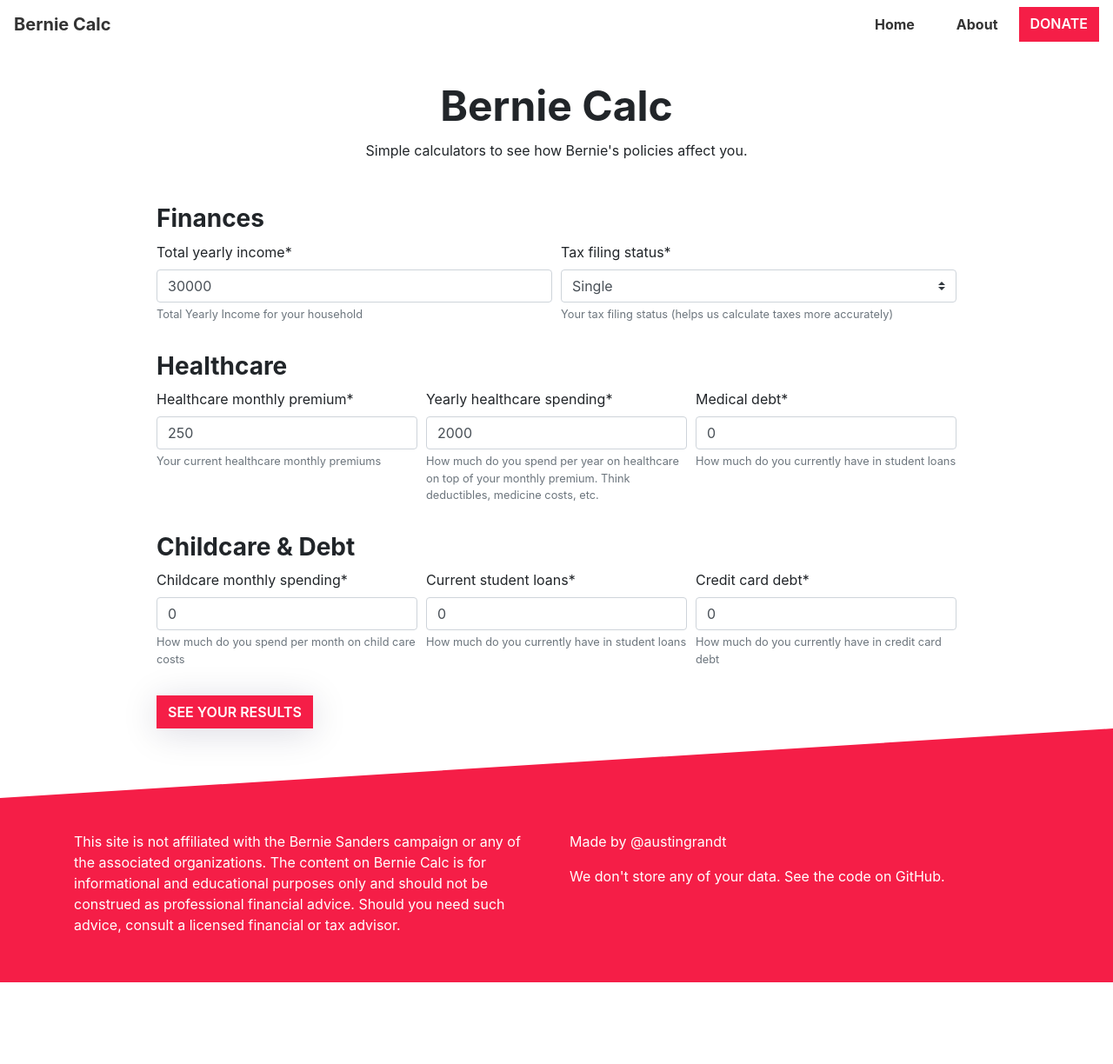
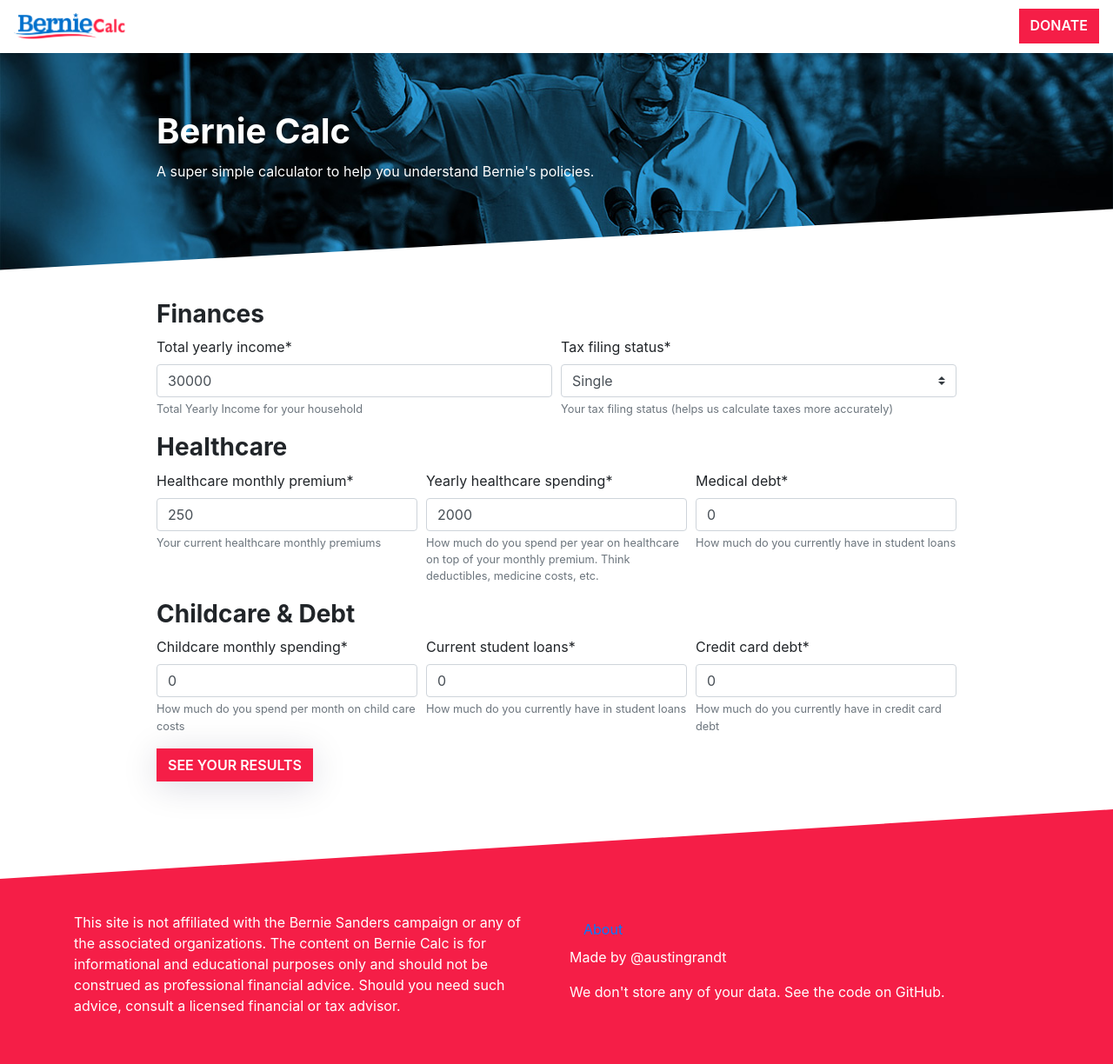
Before and after one commit to DoomPatrol/bernie-calc, a Django app: page / in a window 1280 px wide. Shown: the whole page at 87% size. Before the commit the page ends 1130 px from the top, so only its background shows below. Run offline with Django 3.2, Linux system fonts and the light colour scheme; some libraries are stand-ins or nearby versions.

Commit message:
form and home page styling

```diff
--- a/app/forms.py
+++ b/app/forms.py
@@ -32,26 +32,26 @@
         HTML("""
             <div class="col-12"><h3>Finances</h3></div>
         """),
-        Column('total_yearly_income', css_class='form-group col-md-6'),
-        Column('tax_filing_status', css_class='form-group col-md-6'),
+        Column('total_yearly_income', css_class='form-group col-md-6 col-12 mb-0'),
+        Column('tax_filing_status', css_class='form-group col-md-6 col-12 mb-0'),
         css_class='form-row'
       ),
       Row(
         HTML("""
             <div class="col-12"><h3>Healthcare</h3></div>
         """),
-        Column('healthcare_monthly_premium', css_class='form-group col-md-4'),
-        Column('yearly_healthcare_spending', css_class='form-group col-md-4'),
-        Column('medical_debt', css_class='form-group col-md-4'),
+        Column('healthcare_monthly_premium', css_class='form-group col-md-4 col-12 mb-0'),
+        Column('yearly_healthcare_spending', css_class='form-group col-md-4 col-12 mb-0'),
+        Column('medical_debt', css_class='form-group col-md-4 col-12 mb-0'),
         css_class='form-row'
       ),
       Row(
         HTML("""
             <div class="col-12"><h3>Childcare & Debt</h3></div>
         """),
-        Column('childcare_monthly_spending', css_class='form-group col-md-4'),
-        Column('current_student_loans', css_class='form-group col-md-4'),
-        Column('credit_card_debt', css_class='form-group col-md-4'),
+        Column('childcare_monthly_spending', css_class='form-group col-md-4 col-12 mb-0'),
+        Column('current_student_loans', css_class='form-group col-md-4 col-12 mb-0'),
+        Column('credit_card_debt', css_class='form-group col-md-4 col-12 mb-0'),
         css_class='form-row'
       ),
     )
--- a/bernie_calc/static/css/less/sitewide.less
+++ b/bernie_calc/static/css/less/sitewide.less
@@ -25,7 +25,25 @@
 }
 
 
+.logo {
+  max-height: 30px;
+}
+
 .hero {
+  width: 100%;
+  height: 250px;
+  background-repeat: no-repeat;
+  background-attachment: fixed;
+  background-position: center;
+  background-size: cover;
+  color: @white;
+  -webkit-clip-path: polygon(0 0, 1600px 0, 1600px 65%, 0 100%);
+  clip-path: polygon(0 0, 1600px 0, 1600px 65%, 0 100%);
+
+  .hero-padding {
+    padding-top: 5%;
+    padding-bottom: 5%;
+  }
 
   .img-wrap {
 
@@ -36,7 +54,7 @@
     overflow: hidden;
     box-shadow: 0 3px 6px rgba(0, 0, 0, 0.16), 0;
 
-    img {
+    .hero-img-fill {
       width: 100%;
       height: 100%;
       object-fit: cover;
@@ -56,15 +74,22 @@
 
   .img-filter{
     background-color: @secondary;
-    img{
-      mix-blend-mode: multiply;
+    .hero-img-fill {
+      background-blend-mode: multiply;
      -webkit-filter: grayscale(100%) contrast(1);
      filter: grayscale(100%) contrast(.8);
        width: 100%;
+       height: 250px;
+       background-repeat: no-repeat;
+       background-attachment: fixed;
+       background-position: center;
+       background-size: cover;
+      color: @white;
+
    }
       &::after{
         background-color: @secondary;
-        mix-blend-mode: lighten;
+        background-blend-mode: lighten;
       }
   }
 
--- a/bernie_calc/templates/base.html
+++ b/bernie_calc/templates/base.html
@@ -38,24 +38,15 @@
     <div class="body-wrapper">
 
       <nav class="navbar navbar-expand-md bernie-nav">
-        <button class="navbar-toggler navbar-toggler-right" type="button" data-toggle="collapse" data-target="#navbarSupportedContent" aria-controls="navbarSupportedContent" aria-expanded="false" aria-label="Toggle navigation">
-          <span class="navbar-toggler-icon"></span>
-        </button>
-        <a class="navbar-brand" href="{% url 'home' %}">Bernie Calc</a>
+        <a class="navbar-brand" href="{% url 'home' %}"><img class="img-fluid logo" src="{% static 'images/bernie-logo.png' %}" alt=""></a>
 
-        <div class="collapse navbar-collapse" id="navbarSupportedContent">
         <ul class="navbar-nav ml-auto">
-            <li class="nav-item active">
-              <a class="nav-link" href="{% url 'home' %}">Home <span class="sr-only">(current)</span></a>
-            </li>
           <li class="nav-item">
-              <a class="nav-link" href="{% url 'about' %}">{% trans 'About' %}</a>
           </li>
           <li class="nav-item">
             <a class="btn secondary-button" href="https://secure.actblue.com/donate/bernie-2020-splash">{% trans 'Donate' %}</a>
           </li>
         </ul>
-        </div>
       </nav>
 
 
--- a/bernie_calc/templates/pages/home.html
+++ b/bernie_calc/templates/pages/home.html
@@ -4,17 +4,21 @@
 
 
 {% block content %}
-<div class="container-fluid hero extra-spacing" style="padding: 0;">
-  <div class="container">
-    <div class="row">
-      <div class="col-md-12 text-center">
-          <h1 style="font-size: 3rem;">Bernie Calc</h1>
-          <p>Simple calculators to see how Bernie's policies affect you.</p>
+<div class="container-fluid hero mb-3" style="padding: 0;background-image: url({% static 'images/bernie-bg.jpg' %});">
+  <div class="hero-padding">
+    <div class="container">
+      <div class="row">
+        <div class="col-md-10 offset-md-1">
+            <h1>Bernie Calc</h1>
+            <p>A super simple calculator to help you understand Bernie's policies.</p>
+        </div>
       </div>
-    </div>
   </div>
 </div>
-<div class="container">
+
+
+</div>
+<div class="container extra-spacing">
   <div class="row">
     <div class="col-md-10 offset-md-1">
         <form class="form-horizontal" method="post">
--- a/bernie_calc/templates/snippets/footer.html
+++ b/bernie_calc/templates/snippets/footer.html
@@ -1,3 +1,4 @@
+{% load i18n %}
 <svg class="angle-svg" viewBox="0 0 100 100" preserveAspectRatio="none">
   <polygon points="0,100 100,0 100,100" />
 </svg>
@@ -13,6 +14,7 @@
 
         </div>
         <div class="col-md-6">
+          <a class="nav-link" href="{% url 'about' %}">{% trans 'About' %}</a>
           <p>Made by @austingrandt</p>
           <p>We don't store any of your data. See the code on GitHub.</p>
         </div>
```
Also changed, not shown: bernie_calc/static/css/main.css, bernie_calc/static/images/bernie-bg.jpg (added), bernie_calc/static/images/bernie-logo.png (added). Lines whose indentation alone changed are shown as unchanged.
